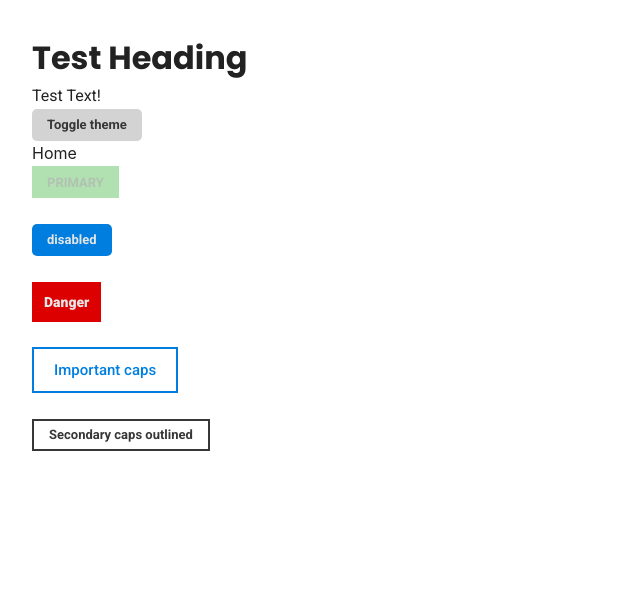
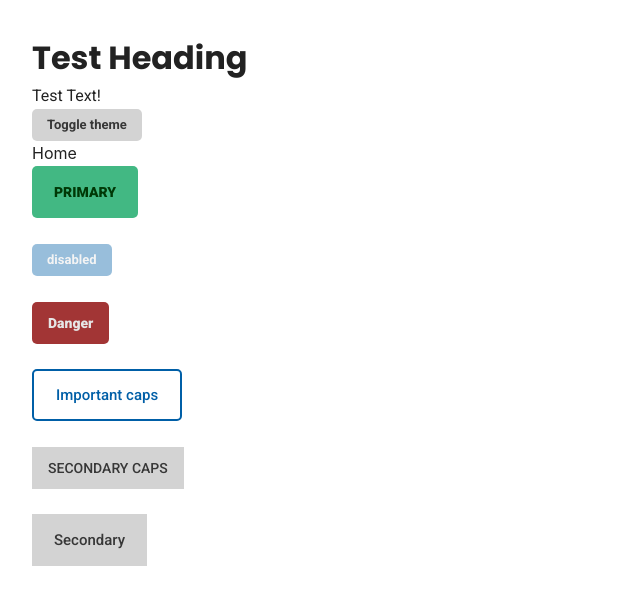
Before and after one commit to Fanoflix/fatefy, a Vue app: page / in a window 1280 px wide. Shown: the top 604 px of the page, without its empty margins (0-640 px from the left). Built offline with nearby package versions, Linux system fonts and the light colour scheme.

Commit message:
Minor: color + button sizes adjustments

```diff
--- a/src/assets/variables.scss
+++ b/src/assets/variables.scss
@@ -1,11 +1,11 @@
 // ____> Color Palette
 $gray: #fafafa;
-$primary: #009b00;
+$primary: #42b883;
 $primary-2: #003806;
 $secondary-light: #d3d3d3;
 $secondary-dark: #373737;
-$danger: #dd0000;
-$important: #007edf;
+$danger: #a23535;
+$important: #005fa7;
 
 $black: #1d1d1d;
 $background-black: $black;
--- a/src/components/FButton.vue
+++ b/src/components/FButton.vue
@@ -8,7 +8,7 @@
         outlined: outlined,
         caps: caps,
         dark: isDark,
-        disabled: attrs.disabled !== undefined,
+        disabled: $attrs.disabled !== undefined,
       },
     ]"
     v-bind="$attrs"
@@ -20,11 +20,11 @@
 
 <script setup>
 import { storeToRefs } from "pinia";
-import { useAttrs } from "vue";
+// import { useAttrs } from "vue";
 import { useThemeStore } from "../stores/theme.js";
 
 const themeStore = useThemeStore();
-let attrs = useAttrs();
+// let attrs = useAttrs();
 let { isDark } = storeToRefs(themeStore);
 
 const props = defineProps({
@@ -75,7 +75,7 @@ button {
   &:hover:not(.dark, .disabled) {
     filter: brightness(0.9);
   }
-  &:hover:not(.disabled) {
+  &:hover.dark {
     filter: brightness(1.2);
   }
 }
@@ -119,27 +119,31 @@ button {
 }
 .md {
   width: auto;
-  height: 40px;
+  height: 42px;
 
-  padding: 10px 12px;
+  padding: 0px 16px;
   font-size: 14px;
 }
 
 .lg {
   width: auto;
-  height: 46px;
+  height: 52px;
 
-  padding: 16px 20px;
+  padding: 0px 22px;
   font-size: 15px;
 }
 
-// ____> STYLES: rounded, outlined <primary, secondary (dark/light), danger>, caps
+// ____> STYLES:  caps, rounded, outlined <primary, secondary (dark/light), danger>
 .rounded {
   border-radius: 5px;
 }
 
 .caps {
   text-transform: uppercase;
+
+  &.lg {
+    font-size: 14px;
+  }
 }
 
 .outlined.primary {
@@ -188,7 +192,7 @@ button {
 }
 
 .disabled {
-  opacity: 0.3;
+  opacity: 0.4;
   cursor: default !important;
 
   &:hover {
--- a/src/views/HomeView.vue
+++ b/src/views/HomeView.vue
@@ -1,28 +1,34 @@
 <template>
   <main>Home</main>
-  <f-button size="sm" caps disabled label="Primary"></f-button>
+
+  <f-button size="lg" caps rounded label="Primary"></f-button>
   <br />
 
-  <f-button type="important" rounded size="sm" label="disabled"></f-button>
+  <f-button
+    type="important"
+    disabled
+    rounded
+    size="sm"
+    label="disabled"
+  ></f-button>
   <br />
 
-  <f-button type="danger" size="md" label="Danger"></f-button>
+  <f-button type="danger" size="md" rounded label="Danger"></f-button>
   <br />
 
   <f-button
     outlined
     type="important"
     size="lg"
+    rounded
     label="Important caps"
   ></f-button>
   <br />
 
-  <f-button
-    type="secondary"
-    size="sm"
-    outlined
-    label="Secondary caps outlined"
-  ></f-button>
+  <f-button type="secondary" caps size="md" label="Secondary caps"></f-button>
+  <br />
+
+  <f-button type="secondary" size="lg" label="Secondary "></f-button>
   <br />
 </template>
 
```
